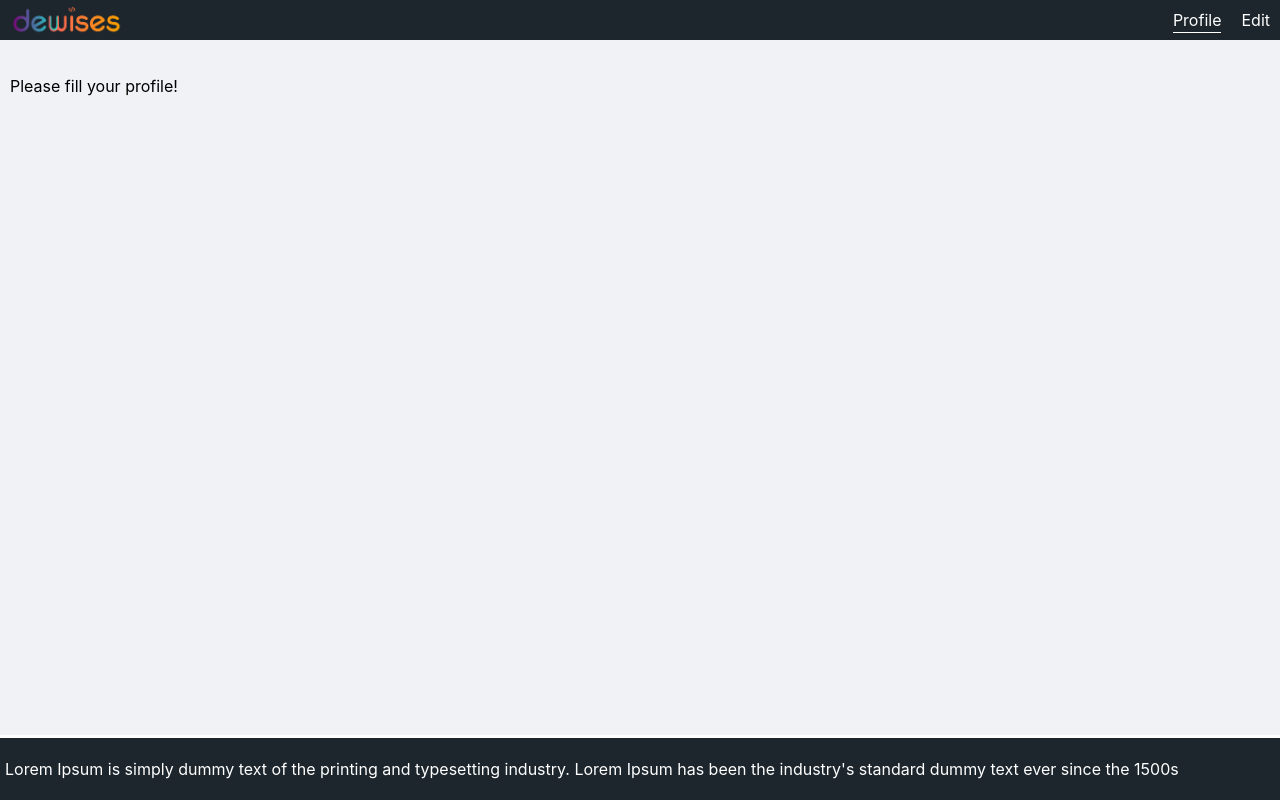
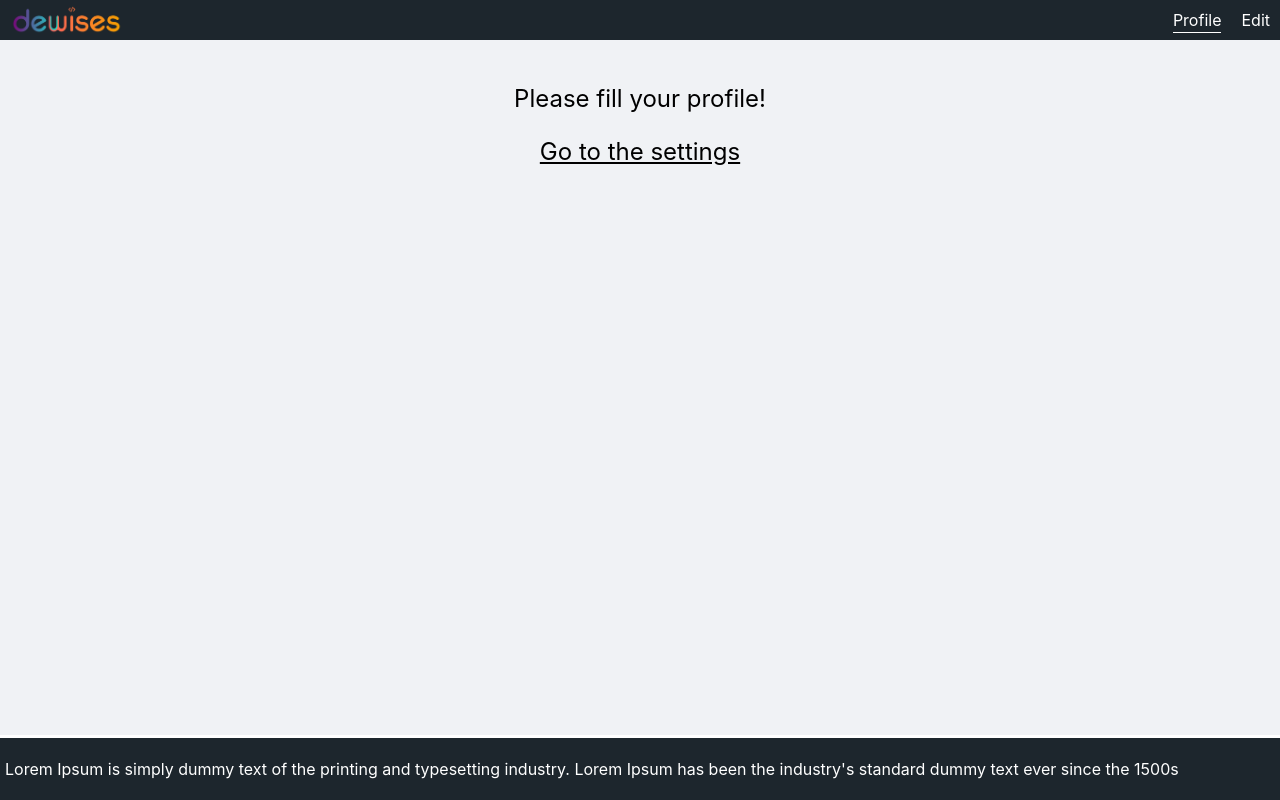
Before and after one commit to kozarip/dynamic_solutions, a React (Create React App) app: page / in a window 1280 px wide. Built offline with nearby package versions, Linux system fonts and the light colour scheme.

Commit message:
go to settings link

```diff
--- a/src/components/profile/profile.scss
+++ b/src/components/profile/profile.scss
@@ -3,3 +3,10 @@
   flex-direction: column;
   align-items: center;
 }
+.fill {
+  font-size: 24px;
+  text-align: center;
+  a {
+    color: #000;
+  }
+}
--- a/src/components/profile/profile.tsx
+++ b/src/components/profile/profile.tsx
@@ -1,11 +1,15 @@
 import React, {useContext, useEffect} from 'react';
+import { NavLink } from 'react-router-dom';
 import { AppContext } from '../../App';
 import './profile.scss'
 
 const Profile = () => {
   const { user } = useContext(AppContext);
   if (!user) {
-    return <p>Please fill your profile!</p>
+    return <div className='fill'>
+      <p>Please fill your profile!</p>
+      <NavLink to="edit">Go to the settings</NavLink>
+    </div>
   }
   return (
     <div id="profileContainer">
```
